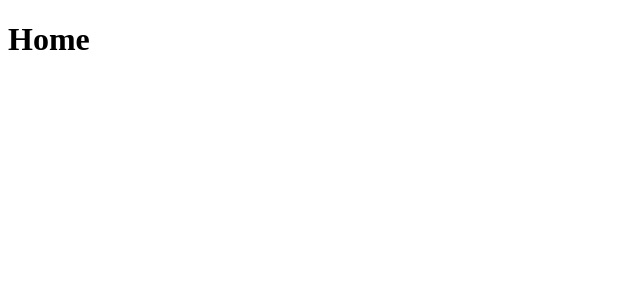
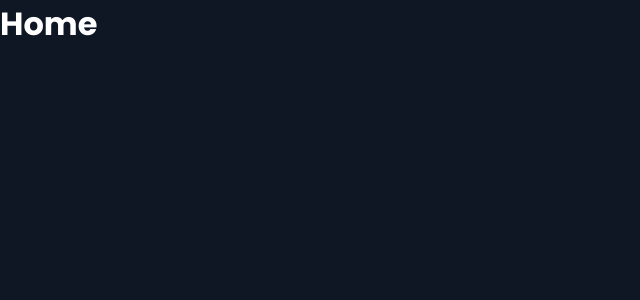
Before and after one commit to FelipeFernandesr/RID185953_Desafio04, a React (Vite) app: page / in a window 1280 px wide. Shown: the top 300 px of the page, without its empty margins (0-640 px from the left). Built offline with nearby package versions, Linux system fonts and the light colour scheme.

Commit message:
Feat: Create Theme

```diff
--- a/index.html
+++ b/index.html
@@ -1,10 +1,16 @@
 <!doctype html>
-<html lang="en">
+<html lang="pt-br">
   <head>
     <meta charset="UTF-8" />
     <link rel="icon" type="image/svg+xml" href="/vite.svg" />
     <meta name="viewport" content="width=device-width, initial-scale=1.0" />
     <title>Portifólio</title>
+    <link rel="preconnect" href="https://fonts.googleapis.com" />
+    <link rel="preconnect" href="https://fonts.gstatic.com" crossorigin />
+    <link
+      href="https://fonts.googleapis.com/css2?family=Poppins:ital,wght@0,100;0,200;0,300;0,400;0,500;0,600;0,700;0,800;0,900;1,100;1,200;1,300;1,400;1,500;1,600;1,700;1,800;1,900&display=swap"
+      rel="stylesheet"
+    />
   </head>
   <body>
     <div id="root"></div>
--- a/src/main.tsx
+++ b/src/main.tsx
@@ -1,9 +1,14 @@
 import { StrictMode } from 'react'
 import { createRoot } from 'react-dom/client'
 import App from './App.tsx'
+import { darkTheme, GlobalStyle } from './styles/'
+import { ThemeProvider } from 'styled-components'
 
 createRoot(document.getElementById('root')!).render(
   <StrictMode>
-    <App />
+    <ThemeProvider theme={darkTheme}>
+      <GlobalStyle />
+      <App />
+    </ThemeProvider>
   </StrictMode>
 )
--- /dev/null
+++ b/src/styles/globalStyle.ts
@@ -0,0 +1,16 @@
+import { createGlobalStyle } from 'styled-components'
+import { Theme } from '@types'
+
+export const GlobalStyle = createGlobalStyle<{ theme?: Theme }>`
+    body, html {
+        background: ${(props) => props.theme.appBackground};
+        color: ${(props) => props.theme.appColor};
+        margin: 0;
+        padding: 0;
+        font-family: "Poppins", sans-serif;
+    }
+    h1, h2, h3, p {
+        margin: 0;
+        padding: 0;
+    }
+`
--- /dev/null
+++ b/src/styles/index.ts
@@ -0,0 +1,2 @@
+export * from './globalStyle'
+export * from './theme'
--- /dev/null
+++ b/src/styles/theme.ts
@@ -0,0 +1,15 @@
+import { Theme } from '@types'
+
+export const darkTheme: Theme = {
+  appBackground: '#0F1624',
+  appColor: '#FFF',
+  appSkeletonFrom: '#EEE',
+  appSkeletonTo: '#CCC',
+  buttons: {
+    hero: 'background: linear-gradient(270deg, #13ADC7 0%, #6978D1 66.67%, #945DD6 100%)',
+  },
+  card: {
+    background: '#0F1624',
+    border: '#FFFFFF',
+  },
+}
--- /dev/null
+++ b/src/types/index.ts
@@ -0,0 +1 @@
+export * from './theme'
--- /dev/null
+++ b/src/types/theme.d.ts
@@ -0,0 +1,15 @@
+import { DefaultTheme } from 'styled-components'
+
+export interface Theme extends DefaultTheme {
+  appBackground: string
+  appColor: string
+  appSkeletonFrom: string
+  appSkeletonTo: string
+  buttons: {
+    hero: string
+  }
+  card: {
+    background: string
+    border: string
+  }
+}
--- a/tsconfig.app.json
+++ b/tsconfig.app.json
@@ -6,6 +6,10 @@
     "lib": ["ES2020", "DOM", "DOM.Iterable"],
     "module": "ESNext",
     "skipLibCheck": true,
+    "baseUrl": ".",
+    "paths": {
+      "@*": ["src/*"]
+    },
 
     /* Bundler mode */
     "moduleResolution": "bundler",
```
Also changed, not shown: 1 other file (tests, documents, lock files or other folders).
